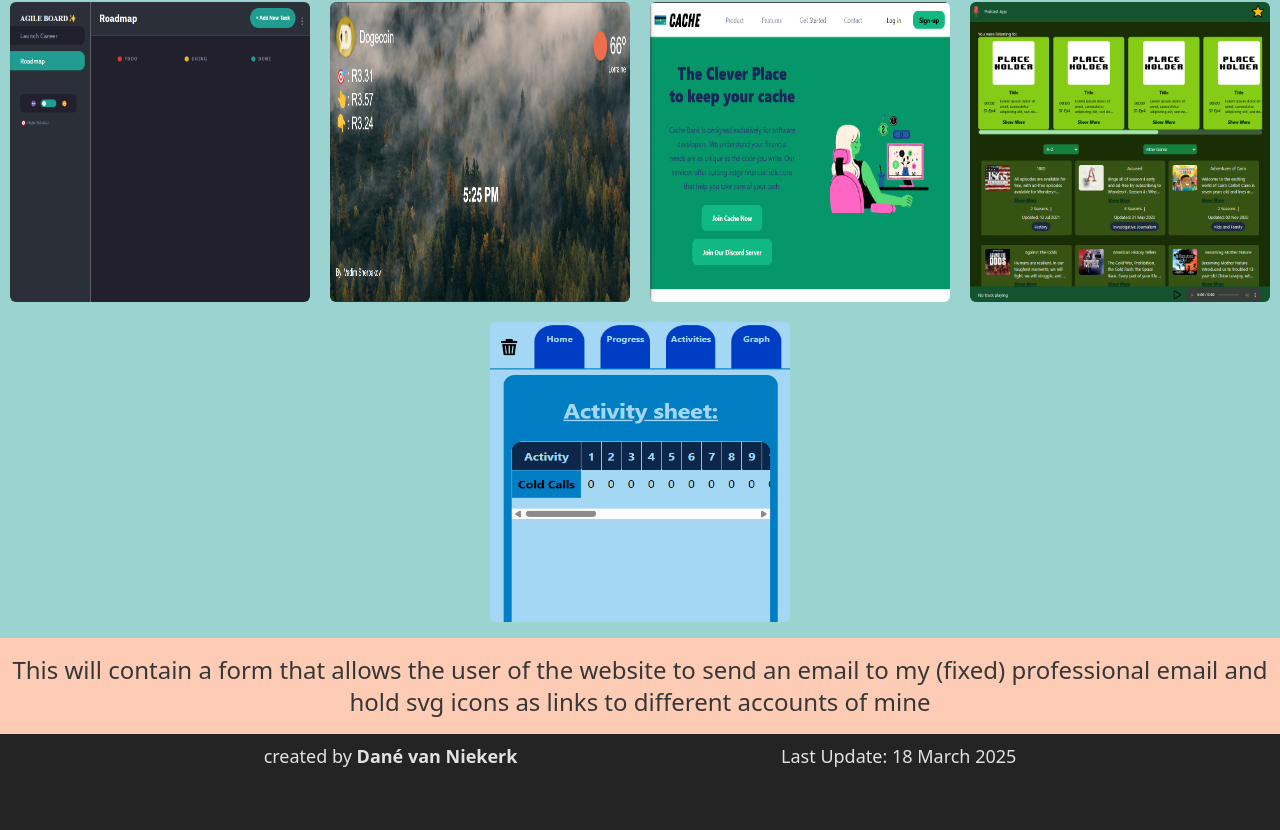
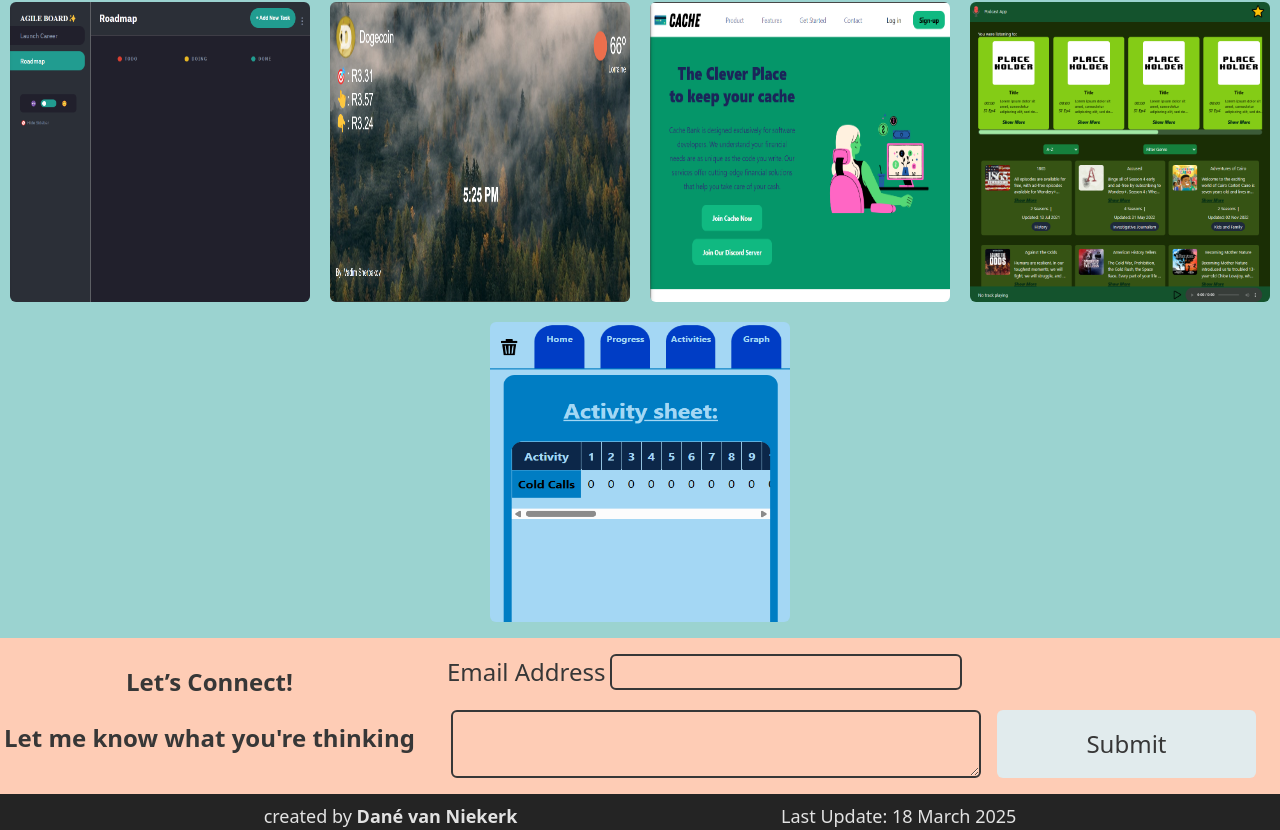
Before and after one commit to DaneVN/Personal_Portfolio_Website, a React (Vite) app in the folder app/: page /frontend in a window 1280 px wide. Shown: the part 1550-2380 px from the top of the page. Before the commit the page ends 2320 px from the top, so only its background shows below. Built offline with nearby package versions, Linux system fonts and the light colour scheme.

Commit message:
ContactForm Added + Functional

```diff
--- /dev/null
+++ b/app/src/assets/elements/ContactForm.jsx
@@ -0,0 +1,45 @@
+import React from "react";
+import { useForm, ValidationError } from "@formspree/react";
+
+export default function ContactForm() {
+  const [state, handleSubmit] = useForm("meoaeeda");
+  if (state.succeeded) {
+    return <p>Thanks for your message!</p>;
+  }
+  return (
+    <form
+      onSubmit={handleSubmit}
+      className="grow flex flex-col gap-5 items-start mx-5"
+    >
+      <div>
+        <label htmlFor="email">Email Address</label>
+        <input
+          className="ml-1 rounded-md border-[var(--clf-dark)] border-2"
+          id="email"
+          type="email"
+          name="email"
+        />
+        <ValidationError prefix="Email" field="email" errors={state.errors} />
+      </div>
+      <div className="grid grid-cols-3 gap-4 w-full">
+        <textarea
+          className="ml-1 rounded-md col-span-2 col-start-1 border-[var(--clf-dark)] border-2"
+          id="message"
+          name="message"
+        />
+        <ValidationError
+          prefix="Message"
+          field="message"
+          errors={state.errors}
+        />
+        <button
+          className="bg-[var(--clb-accent)] rounded-md col-start-3"
+          type="submit"
+          disabled={state.submitting}
+        >
+          Submit
+        </button>
+      </div>
+    </form>
+  );
+}
--- a/app/src/assets/sections/ContactMeSection.jsx
+++ b/app/src/assets/sections/ContactMeSection.jsx
@@ -1,15 +1,21 @@
 import React from "react";
+import ContactForm from "../elements/ContactForm";
 
 export default function ContactMe({ className }) {
   return (
     <>
       {/* section 5: Contact Me */}
-      <section id="section5" className={`py-4 p-1 ${className}`}>
-        <div>
-          This will contain a form that allows the user of the website to send
-          an email to my (fixed) professional email and hold svg icons as links
-          to different accounts of mine
+      <section
+        id="section5"
+        className={`py-4 p-1 w-full flex flex-col sm:flex-row justify-evenly gap-3 ${className}`}
+      >
+        <div className="flex sm:block">
+          <h3 className="font-extrabold py-3">Let’s Connect!</h3>
+          <p className="font-extrabold py-3">
+            Let me know what you're thinking
+          </p>
         </div>
+        <ContactForm />
       </section>
     </>
   );
--- a/app/src/pages/FrontEndPage.jsx
+++ b/app/src/pages/FrontEndPage.jsx
@@ -12,7 +12,6 @@ const FrontEndPage = () => {
 
   function CloseModal() {
     setIsOpen(false);
-    console.log(isOpen);
   }
   function OpenModal(project) {
     if (project) {
```
